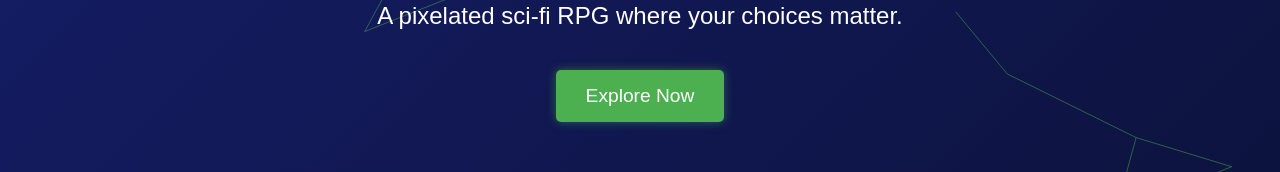
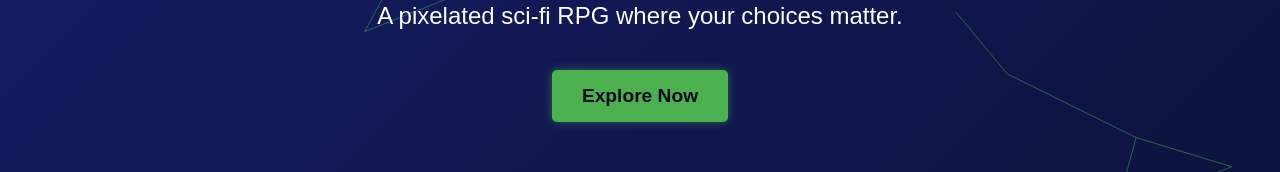
Before and after one commit to Ishuin/LifePath-Adventure, a React (Vite) app in the folder lifepath-adventure/: page / in a window 1280 px wide. Shown: the part 432-604 px from the top of the page. Built offline with nearby package versions, Linux system fonts and the light colour scheme.

Commit message:
Fix color contrast for primary buttons to ensure WCAG AA compliance.
Co-authored-by: Ishuin <36278153+Ishuin@users.noreply.github.com>

```diff
--- a/lifepath-adventure/src/App.css
+++ b/lifepath-adventure/src/App.css
@@ -148,7 +148,8 @@ h1 {
 
 .cta-button {
   background-color: #4CAF50;
-  color: #fff;
+  color: #050a19;
+  font-weight: bold;
   padding: 15px 30px;
   font-size: 1.2em;
   border: none;
--- a/lifepath-adventure/src/App.jsx
+++ b/lifepath-adventure/src/App.jsx
@@ -163,7 +163,7 @@ function App() {
           left: '50%',
           transform: 'translateX(-50%)',
           backgroundColor: '#4CAF50',
-          color: '#fff',
+          color: '#050a19',
           padding: '10px 20px',
           textDecoration: 'none',
           fontWeight: 'bold',
```
Also changed, not shown: 1 other file (tests, documents, lock files or other folders).
